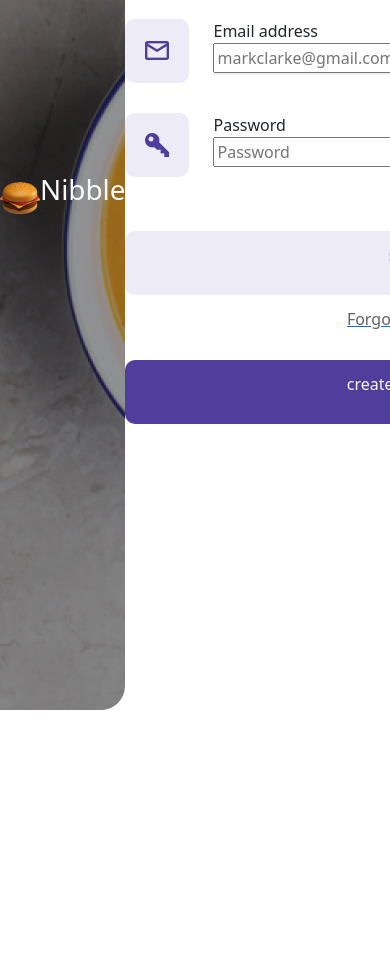
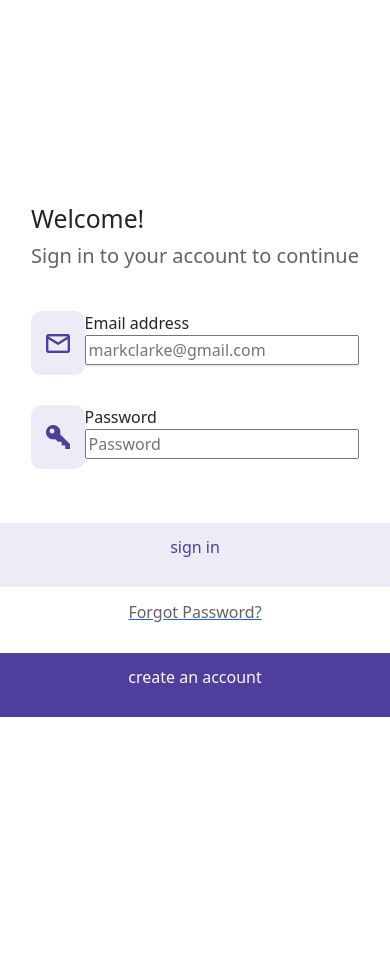
Before and after one commit to SMS-Sajadi/FoodBood, a Django app: template templates/sign-in.html in a window 390 px wide; the page is wider, and only the part inside the window is pictured. Shown: the part 314-1293 px from the top of that part. Before the commit the page ends 1024 px from the top of that part, so only its background shows below. Run offline with Django 4.2, Linux system fonts and the light colour scheme; the template is opened without the code that fills it, so the values that code supplies are empty.

Commit message:
responsive sign-in and signup added

```diff
--- a/statics/css/sign-in.css
+++ b/statics/css/sign-in.css
@@ -70,3 +70,44 @@
   {
     width:350px;
   }
+
+  .res_div{
+    position: relative;
+    width: 100%;
+}
+.res_img{
+    border-radius: 10px;
+    width: 100%;
+}
+.main_pic{
+    position: absolute;
+    top: 150px;
+
+}
+  @media only screen and (max-width: 768px)
+{
+    .left-responsive
+    {
+        background-repeat: no-repeat;
+        background-size:auto;
+        border-radius: 0px 0px 24px 24px;
+        /* width: 768px; */
+        height: 388px;
+        width: auto;
+    }
+    .rightmost-container{
+        width: 100%;
+    }
+    .rightmost-scale {
+        width: 100%;
+    }
+    .p-container {
+        width: 100%;
+    }
+    .last-div {
+        width: 100%;
+    }
+    .right-width{
+        width: 100%;
+    }
+}
--- a/statics/css/signup-style.css
+++ b/statics/css/signup-style.css
@@ -21,6 +21,7 @@
         height: 388px;
         width: auto;
     }
+
 }
 
 
@@ -93,3 +94,46 @@
 {
     height: 212px;
 }
+
+
+
+.res_div{
+    position: relative;
+    width: 100%;
+}
+.res_img{
+    border-radius: 10px;
+    width: 100%;
+}
+.main_pic{
+    position: absolute;
+    top: 150px;
+
+}
+@media only screen and (max-width: 768px)
+{
+    .left-responsive
+    {
+        background-repeat: no-repeat;
+        background-size:auto;
+        border-radius: 0px 0px 24px 24px;
+        /* width: 768px; */
+        height: 388px;
+        width: auto;
+    }
+    .rightmost-container{
+        width: 100%;
+    }
+    .rightmost-scale {
+        width: 100%;
+    }
+    .p-container {
+        width: 100%;
+    }
+    .last-div {
+        width: 100%;
+    }
+    .right-width{
+        width: 100%;
+    }
+}
--- a/templates/sign-in.html
+++ b/templates/sign-in.html
@@ -12,11 +12,23 @@
     <title>sign-in</title>
 </head>
 <body>
-    <div class="d-flex flex-row">
-        <div class="d-flex flex-column justify-content-center align-items-center signup-left-container">
+    <div class="d-lg-flex flex-lg-row d-md-flex flex-md-column ">
+        <!-- <div class="d-flex flex-column justify-content-center align-items-center signup-left-container">
             <div class="d-flex flex-row justify-content-center align-items-center">
                 <img class="burger-size" src="/pics/Icon copy.png">
                 <b><p class="display-6 fw-700 text-light">Nibble</p></b>
+            </div>
+        </div> -->
+        <div class="d-lg-flex d-none flex-column justify-content-center align-items-center signup-left-container left-responsive">
+            <div class="d-flex flex-row justify-content-center align-items-center">
+                <img src="/pics/Icon copy.png">
+                <b><p class="display-6 fw-700 text-light">Nibble</p></b>
+            </div>
+        </div>
+        <div class="d-sm-flex d-lg-none flex-column justify-content-center align-items-center res_div">
+            <img class="res_img" src="/pics/Image-2.svg"></img>
+            <div class="d-flex flex-row justify-content-center align-items-center">
+            <p class="display-6 fw-700 text-light main_pic">Nibble</p>
             </div>
         </div>
         <div class="d-flex flex-column justify-content-center align-items-center rightmost-container rightmost-scale">
```
Also changed, not shown: templates/sign-in-2.html (+9 -3 lines), templates/signup.html (+10 -4 lines), statics/pics/Image-2.svg (added), 3 other files.
